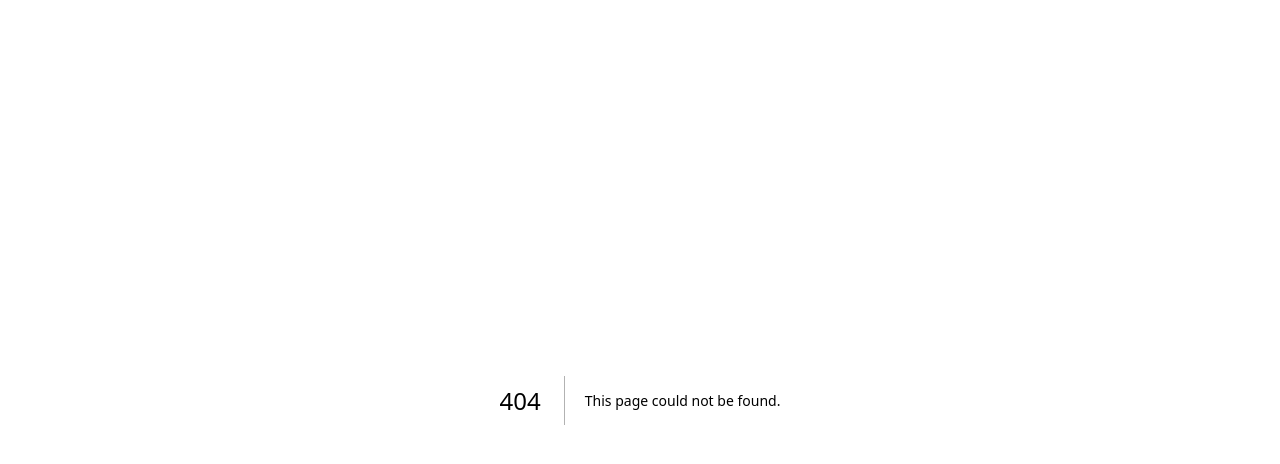
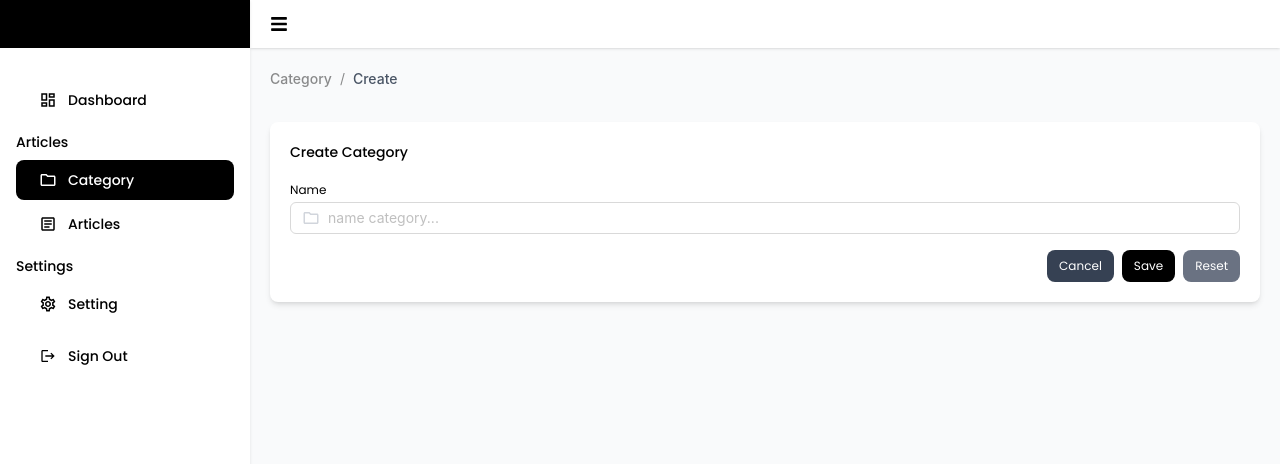
Before and after one commit to rifkyhilmann/portal-berita, a Next.js app: page /admin/category/create in a window 1280 px wide. Before the commit this address had no page. Shown: the top 464 px of the page. Built offline with nearby package versions, Linux system fonts and the light colour scheme; no server answers; sample sign-in values are in the browser's storage.

Commit message:
feat: add category create pages

```diff
--- /dev/null
+++ b/src/app/admin/category/create/page.tsx
@@ -0,0 +1,104 @@
+"use client";
+
+import InputField from "@/components/molecules/InputField";
+import LayoutAdmin from "@/components/template/LayoutAdmin";
+import useFetch from "@/hooks/useFetch";
+import { showDialog, showToast } from "@/utils/alert.utils";
+import { Breadcrumb } from "antd";
+import Link from "next/link";
+import { MdOutlineFolder } from "react-icons/md";
+import { Formik, Form } from "formik";
+import * as Yup from "yup";
+
+const validationSchema = Yup.object().shape({
+    name: Yup.string().required("Nama kategori tidak boleh kosong!"),
+});
+
+const Page = () => {
+    const { refetch: createCategory, loading } = useFetch<{ message: string; status: number }>(
+        "/api/category",
+        "POST",
+        null,
+        undefined,
+        true
+    );
+
+    const handleSubmit = async (values: { name: string }, { resetForm }: { resetForm: () => void }) => {
+        try {
+            const response = await createCategory("/api/category", { name: values.name });
+
+            if (response?.status === 200) {
+                showToast("success", "Success!");
+                resetForm();
+            }
+        } catch (error) {
+            showDialog("error", "Error", "Gagal menyimpan kategori!");
+        }
+    };
+
+    return (
+        <LayoutAdmin>
+            <Breadcrumb
+                items={[
+                    {
+                        title: <Link href="/admin/category" className="text-black">Category</Link>,
+                        className: "font-medium text-black",
+                    },
+                    {
+                        title: "Create",
+                        className: "font-medium text-gray-600",
+                    },
+                ]}
+            />
+
+            <div className="content-box">
+                <h1 className="text-sm font-medium">Create Category</h1>
+                <Formik
+                    initialValues={{ name: "" }}
+                    validationSchema={validationSchema}
+                    onSubmit={handleSubmit}
+                >
+                    {({ values, errors, touched, handleChange, handleReset }) => (
+                        <Form>
+                            <InputField
+                                label="Name"
+                                type="text"
+                                placeholder="name category..."
+                                name="name"
+                                icon={<MdOutlineFolder className="mr-1 text-lg text-gray-300" />}
+                                value={values.name}
+                                onChange={handleChange}
+                            />
+                            {touched.name && errors.name && (
+                                <p className="text-red-500 text-xs mt-1">{errors.name}</p>
+                            )}
+                            <div className="flex items-center gap-2 justify-end mt-4">
+                                <Link href="/admin/category">
+                                    <button type="button" className="btn-action-form bg-gray-700 hover:bg-gray-800">
+                                        Cancel
+                                    </button>
+                                </Link>
+                                <button
+                                    type="submit"
+                                    className="btn-action-form bg-black hover:opacity-80"
+                                    disabled={loading}
+                                >
+                                    {loading ? "Saving..." : "Save"}
+                                </button>
+                                <button
+                                    type="button"
+                                    onClick={handleReset}
+                                    className="btn-action-form bg-gray-500 hover:opacity-80"
+                                >
+                                    Reset
+                                </button>
+                            </div>
+                        </Form>
+                    )}
+                </Formik>
+            </div>
+        </LayoutAdmin>
+    );
+};
+
+export default Page;
--- a/src/app/admin/category/page.tsx
+++ b/src/app/admin/category/page.tsx
@@ -46,21 +46,21 @@ const Page = () => {
         }
     ]
 
-    const { refetch: deleteCategory, data : deleteData } = useFetch<ApiResponse<CategoryProps>>(
+    const { refetch: deleteCategory } = useFetch<ApiResponse<CategoryProps>>(
         "/api/category",
         "DELETE",
         null,
         undefined,
-        true // ⬅️ Mode manual fetch
+        true
     );
 
     const handleDelete = async (id: string) => {
         try {
-            const res = await deleteCategory(`/api/category?id=${id}`); // ✅ Kirim URL yang benar
+            const res = await deleteCategory(`/api/category?id=${id}`);
 
             if (res?.status === 200) {
                 showToast("success", "Delete Data Success!");
-                refetch(); // 🔄 Refresh data setelah delete
+                refetch();
             }
         } catch (error) {
             showDialog("error", "Error", "Error deleting");
@@ -73,12 +73,12 @@ const Page = () => {
                 items={[
                     {
                         title: "Category",
-                        className : 'font-medium text-lg'
+                        className : 'font-medium '
                     }
                 ]}
             />
 
-            <div className="w-full h-max bg-white shadow-md rounded-lg p-5 flex flex-col gap-5">
+            <div className="content-box">
                 <div className="h-10 w-full  flex justify-between">
                     <Input
                         type="text"
@@ -87,14 +87,16 @@ const Page = () => {
                         size="small"
                         icon={<MdOutlineSearch className="mr-1 text-gray-300 text-lg" />}
                     />
+                    <Link href={'/admin/category/create'}>
                         <button
                             className="btn-table"
                         >
                             <FaPlus />
                             <p className="md:flex hidden">
-                            Tambah
+                                Create
                             </p>
                         </button>
+                    </Link>
                 </div>
                 <div className="h-max w-full">
                     <Table
--- a/src/app/admin/page.tsx
+++ b/src/app/admin/page.tsx
@@ -9,15 +9,8 @@ import { MdArticle, MdFolder } from "react-icons/md"
 
 
 const Page = () => {
-    const { data, loading, error } = useFetch<ApiResponse<DashboardStatsProps>>("/api/dashboard-stats", "GET");
+    const { data } = useFetch<ApiResponse<DashboardStatsProps>>("/api/dashboard-stats", "GET");
 
-    if (loading) {
-        return <p>Loading...</p>
-    }
-
-    if (error) {
-        return <p>Error...</p>
-    }
 
     const dashboardCards = [
         {
@@ -43,7 +36,7 @@ const Page = () => {
                 items={[
                     {
                         title: "Dashboard",
-                        className : 'font-medium text-lg'
+                        className : 'font-medium '
                     }
                 ]}
             />
--- a/src/app/globals.css
+++ b/src/app/globals.css
@@ -7,3 +7,11 @@
 .btn-action {
     @apply h-8 w-8 rounded-lg cursor-pointer text-white text-xs  flex items-center justify-center
 }
+
+.content-box {
+    @apply w-full h-max bg-white shadow-md rounded-lg p-5 flex flex-col gap-5;
+}
+
+.btn-action-form {
+    @apply px-3 h-8 text-xs text-white rounded-lg cursor-pointer;
+}
--- a/src/components/atoms/SidebarMenu.tsx
+++ b/src/components/atoms/SidebarMenu.tsx
@@ -30,7 +30,7 @@ const SidebarMenu = ({
                                 >
                                     <div
                                         className={`w-full h-10 flex items-center px-3
-                                            ${item.url === pathname ? 'bg-black text-white' : 'bg-transparent'}
+                                            ${item.url === pathname || pathname.startsWith(item.url) ? 'bg-black text-white' : 'bg-transparent'}
                                             hover:bg-black hover:text-white rounded-lg
                                             `}
                                     >
--- a/src/hooks/useFetch.ts
+++ b/src/hooks/useFetch.ts
@@ -3,7 +3,7 @@ import { useState, useEffect, useCallback } from "react";
 const useFetch = <T,>(
     initialUrl: string,
     method: "GET" | "POST" | "PUT" | "DELETE",
-    body?: any,
+    initialBody?: any,
     token?: string,
     manual = false
 ) => {
@@ -11,7 +11,7 @@ const useFetch = <T,>(
     const [loading, setLoading] = useState<boolean>(false);
     const [error, setError] = useState<string | null>(null);
 
-    const fetchData = useCallback(async (url = initialUrl): Promise<T | null> => {
+    const fetchData = useCallback(async (url = initialUrl, body = initialBody): Promise<T | null> => {
         setLoading(true);
         setError(null);
 
@@ -30,14 +30,14 @@ const useFetch = <T,>(
 
             const result: T = await response.json();
             setData(result);
-            return result; // ✅ Kembalikan data langsung
+            return result;
         } catch (err) {
             setError((err as Error).message);
             return null;
         } finally {
             setLoading(false);
         }
-    }, [initialUrl, method, body, token]);
+    }, [initialUrl, method, initialBody, token]);
 
     useEffect(() => {
         if (!manual && method === "GET") {
```
Lines whose indentation alone changed are shown as unchanged.
